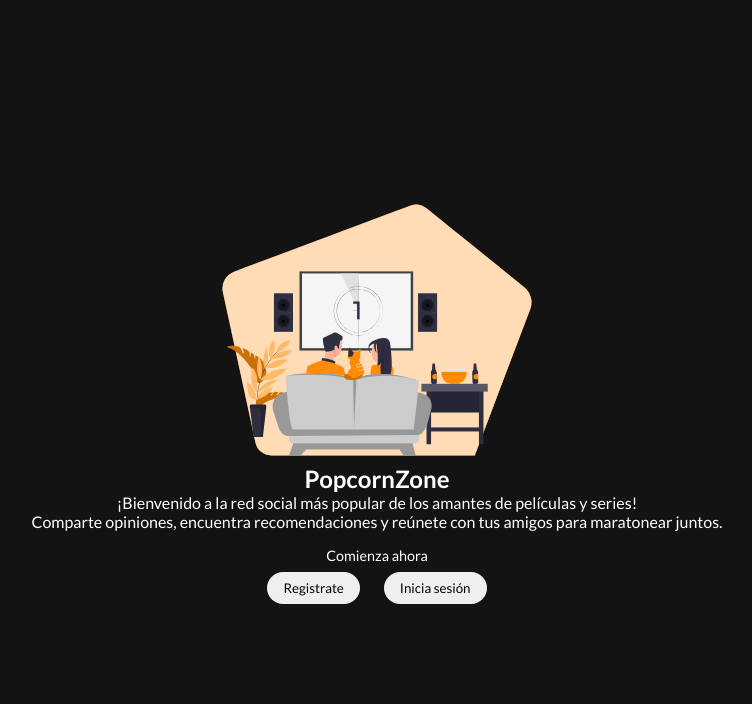
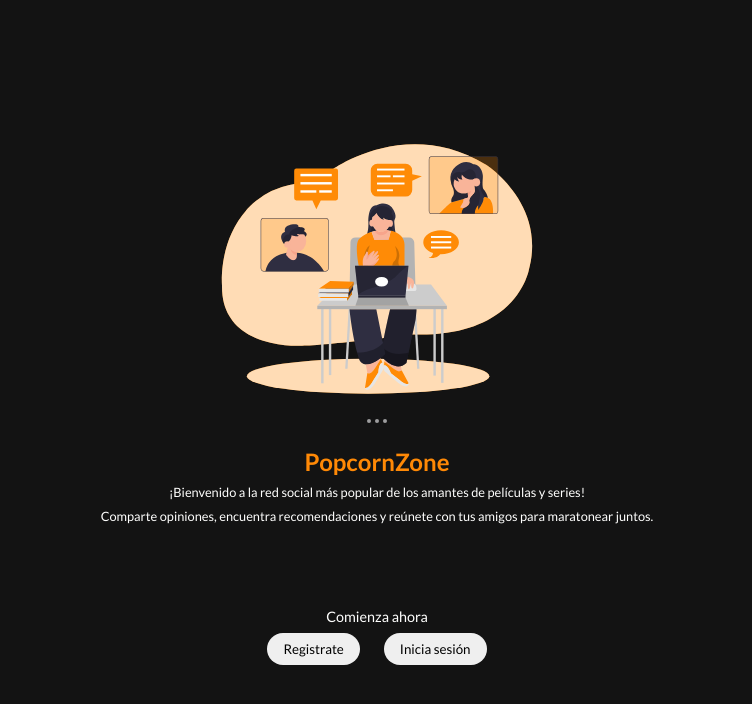
Before and after one commit to lxsca00/LIM018-popcorn-zone-react, a React (Create React App) app: page / in a window 1280 px wide. Shown: the top 704 px of the page, without its empty margins (263-1015 px from the left). Built offline with nearby package versions, Linux system fonts and the light colour scheme.

Commit message:
split form file

```diff
--- /dev/null
+++ b/src/components/Forms/LoginForm.jsx
@@ -0,0 +1,69 @@
+import React, { useState } from "react";
+import { useNavigate } from "react-router-dom";
+import { getAuth, signInWithEmailAndPassword } from "firebase/auth";
+import style from "./Forms.module.css";
+
+const LoginForm = ({ onOpenModal, handleError }) => {
+  const [email, setEmail] = useState("");
+  const [password, setPassword] = useState("");
+
+  let navigate = useNavigate();
+
+  const handleLogin = (e) => {
+    e.preventDefault();
+
+    const auth = getAuth();
+
+    signInWithEmailAndPassword(auth, email, password)
+      .then((userCredential) => {
+        const user = userCredential.user;
+        if (user) {
+          navigate("/home");
+        }
+      })
+      .catch((error) => {
+        onOpenModal(true);
+        switch (error.code) {
+          case "auth/user-not-found":
+            handleError("No existe ningún usuario registrado con este email");
+            break;
+          case "auth/invalid-email":
+            handleError("Proporcione una dirección de correo válida");
+            break;
+          case "auth/internal-error":
+            handleError("El ingreso de contraseña es obligatorio");
+            break;
+          case "auth/wrong-password":
+            handleError("La contraseña ingresada es incorrecta.");
+            break;
+          default:
+            handleError("Algo ocurrió, vuelve a intentarlo");
+            break;
+        }
+        setEmail("");
+        setPassword("");
+      });
+  };
+
+  return (
+    <form onSubmit={handleLogin}>
+      <h1>Inicia sesión</h1>
+      <p className={style.message}> Por favor inicia sesión para continuar </p>
+      <label htmlFor="email">Correo electrónico</label>
+      <input
+        placeholder="email@example.com"
+        value={email}
+        onChange={(e) => setEmail(e.target.value)}
+      />
+      <label htmlFor="password">Contraseña</label>
+      <input
+        placeholder="******"
+        value={password}
+        onChange={(e) => setPassword(e.target.value)}
+      />
+      <button type="submit">Ingresar</button>
+    </form>
+  );
+};
+
+export { LoginForm };
--- a/src/components/Forms/index.js
+++ b/src/components/Forms/RegisterForm.jsx
@@ -3,10 +3,8 @@
 import {
   getAuth,
   createUserWithEmailAndPassword,
-  signInWithEmailAndPassword,
 } from "firebase/auth";
 import style from "./Forms.module.css";
-//import { onSetDoc } from "../../firebase";
 
 const RegisterForm = ({ onOpenModal, handleError }) => {
   const [name, setName] = useState("");
@@ -79,67 +77,5 @@
   );
 };
 
-const LoginForm = ({ onOpenModal, handleError }) => {
-  const [email, setEmail] = useState("");
-  const [password, setPassword] = useState("");
 
-  let navigate = useNavigate();
-
-  const handleLogin = (e) => {
-    e.preventDefault();
-
-    const auth = getAuth();
-
-    signInWithEmailAndPassword(auth, email, password)
-      .then((userCredential) => {
-        const user = userCredential.user;
-        if (user) {
-          navigate("/home");
-        }
-      })
-      .catch((error) => {
-        onOpenModal(true);
-        switch (error.code) {
-          case "auth/user-not-found":
-            handleError("No existe ningún usuario registrado con este email");
-            break;
-          case "auth/invalid-email":
-            handleError("Proporcione una dirección de correo válida");
-            break;
-          case "auth/internal-error":
-            handleError("El ingreso de contraseña es obligatorio");
-            break;
-          case "auth/wrong-password":
-            handleError("La contraseña ingresada es incorrecta.");
-            break;
-          default:
-            handleError("Algo ocurrió, vuelve a intentarlo");
-            break;
-        }
-        setEmail("");
-        setPassword("");
-      });
-  };
-
-  return (
-    <form onSubmit={handleLogin}>
-      <h1>Inicia sesión</h1>
-      <p className={style.message}> Por favor inicia sesión para continuar </p>
-      <label htmlFor="email">Correo electrónico</label>
-      <input
-        placeholder="email@example.com"
-        value={email}
-        onChange={(e) => setEmail(e.target.value)}
-      />
-      <label htmlFor="password">Contraseña</label>
-      <input
-        placeholder="******"
-        value={password}
-        onChange={(e) => setPassword(e.target.value)}
-      />
-      <button type="submit">Ingresar</button>
-    </form>
-  );
-};
-
-export { RegisterForm, LoginForm };
+export { RegisterForm };
--- a/src/components/Header/index.js
+++ b/src/components/Header/index.js
@@ -1,15 +1,33 @@
 import React from "react";
 import style from "./Header.module.css";
 
+import { getAuth, signOut } from "firebase/auth";
+import { useNavigate } from "react-router-dom";
+
 function Header() {
+  let navigate = useNavigate();
+
+  const handleLogOut = (e) => {
+    e.preventDefault();
+
+    const auth = getAuth();
+    signOut(auth)
+      .then(() => {
+        navigate("/");
+      })
+      .catch((error) => {
+        console.log("Vuelve a intentarlo");
+      });
+  };
+
   return (
     <header>
       <div className={style.logoContainer}>
         <img src="#" alt="PopcornZone" />
         <h1>PopcornZone</h1>
       </div>
-      <button>
-        <i class="fa-solid fa-power-off"></i>
+      <button onClick={handleLogOut}>
+        <i className="fa-solid fa-power-off"></i>
       </button>
     </header>
   );
--- a/src/firebase/firebase.js
+++ b/src/firebase/firebase.js
@@ -1,5 +1,6 @@
 // Import the functions you need from the SDKs you need
 import { initializeApp } from "firebase/app";
+import { getAuth, signOut } from "firebase/auth";
 //import { getFirestore, setDoc, doc } from "firebase/firestore";
 //import { getAuth, createUserWithEmailAndPassword } from "firebase/auth";
 // TODO: Add SDKs for Firebase products that you want to use
@@ -18,7 +19,6 @@
 // Initialize Firebase
 export const app = initializeApp(firebaseConfig);
 //const db = getFirestore(app);
-//export const auth = getAuth();
 
 /*export {
     initializeApp,
--- a/src/pages/Error/Error.module.css
+++ b/src/pages/Error/Error.module.css
@@ -11,3 +11,7 @@
     align-items: center;
     justify-content: center;
 }
+
+.error p {
+    margin: 1rem
+}
--- a/src/pages/Login/Login.module.css
+++ b/src/pages/Login/Login.module.css
@@ -27,3 +27,7 @@
     display: flex;
     gap: 1.5rem;
 }
+
+.buttonContainer button {
+    width: 3rem;
+}
--- a/src/pages/Login/index.js
+++ b/src/pages/Login/index.js
@@ -1,5 +1,5 @@
 import React, { useState } from "react";
-import { LoginForm } from "../../components/Forms";
+import { LoginForm } from "../../components/Forms/LoginForm";
 import style from "./Login.module.css";
 import login from "../../assets/login.svg";
 import { Modal } from "../../components/Modal";
@@ -52,9 +52,13 @@
       <LoginForm handleError={setError} onOpenModal={setModal} />
       <p className={style.anotherSignIn}>Ingresa con</p>
       <div className={style.buttonContainer}>
-        <button onClick={handleGoogleLogin}> Google </button>
+        <button onClick={handleGoogleLogin}>
+        <i className="fa-brands fa-google"></i>
+        </button>
         {/*Add a upcoming function modal */}
-        <button> Facebook </button>
+        <button>
+        <i className="fa-brands fa-facebook-f"></i>
+        </button>
       </div>
       <div className={style.goRegister}>
         <p>¿No tienes cuenta?</p>
--- a/src/pages/Register/index.js
+++ b/src/pages/Register/index.js
@@ -1,6 +1,6 @@
 import React, { useState } from "react";
 import style from "./Register.module.css"
-import { RegisterForm } from "../../components/Forms";
+import { RegisterForm } from "../../components/Forms/RegisterForm";
 import { Modal } from "../../components/Modal";
 
 function Register() {
@@ -13,7 +13,6 @@
       <RegisterForm handleError={setError} onOpenModal={setModal}/>
       <div className={style.goLogin}>
         <p>¿Ya tienes cuenta?</p>
-        {/*Revisar react router aca*/}
         <a href="/login">Inicia sesión aquí</a>
       </div>
       <Modal state={modal} onChangeState={setModal} text={error}/>
--- a/src/pages/Welcome/Welcome.module.css
+++ b/src/pages/Welcome/Welcome.module.css
@@ -1,5 +1,10 @@
 img {
     height: 40%;
+}
+
+.welcome h1 {
+    color: var(--orange2);
+    margin: 0.5rem 0 0.25rem 0;
 }
 
 .welcome {
@@ -11,6 +16,25 @@
     justify-content: center;
 }
 
+.dotContainer {
+    display: flex;
+    align-items: center;
+    gap: 0.25rem;
+    margin: 1rem 0;
+}
+
+.dot {
+    width: 0.25rem;
+    height: 0.25rem;
+    background: var(--gray);
+    border-radius: 100%;
+}
+
+.message {
+    font-size: 0.8rem;
+    margin: 0.25rem 0;
+}
+
 .welcomeButtonContainer {
     display: flex;
     gap: 1.5rem;
@@ -18,5 +42,5 @@
 
 .startNow {
    font-size: 0.9rem;
-   margin: 1rem 0 0.5rem 0;
+   margin: 5rem 0 0.5rem 0;
 }
--- a/src/pages/Welcome/index.js
+++ b/src/pages/Welcome/index.js
@@ -1,29 +1,38 @@
 import React from "react";
 import { useNavigate } from "react-router-dom";
 import style from "./Welcome.module.css";
-import cine from "../../assets/cinema.svg"
+import cine from "../../assets/communication.svg";
 
 function Welcome() {
-
-  let navigate = useNavigate()
+  let navigate = useNavigate();
 
   return (
     <section className={style.welcome}>
       <img src={cine} alt="popcorn-zone" />
+      <div className={style.dotContainer}>
+        <div className={style.dot}></div>
+        <div className={style.dot}></div>
+        <div className={style.dot}></div>
+      </div>
       <h1>PopcornZone</h1>
-      <p>
+      <p className={style.message}>
         ¡Bienvenido a la red social más popular de los amantes de películas y
         series!
       </p>
-      <p>
+      <p className={style.message}>
         Comparte opiniones, encuentra recomendaciones y reúnete con tus amigos
         para maratonear juntos.
       </p>
       <p className={style.startNow}> Comienza ahora</p>
       {/*Enfasis en botón de registro*/}
       <div className={style.welcomeButtonContainer}>
-        <button onClick={()=> navigate("/register")}>Registrate</button>
-        <button onClick={()=> navigate("/login")}>Inicia sesión</button>
+        <button
+          className={style.enphasisButton}
+          onClick={() => navigate("/register")}
+        >
+          Registrate
+        </button>
+        <button onClick={() => navigate("/login")}>Inicia sesión</button>
       </div>
     </section>
   );
```
Also changed, not shown: src/assets/communication.svg (added).
